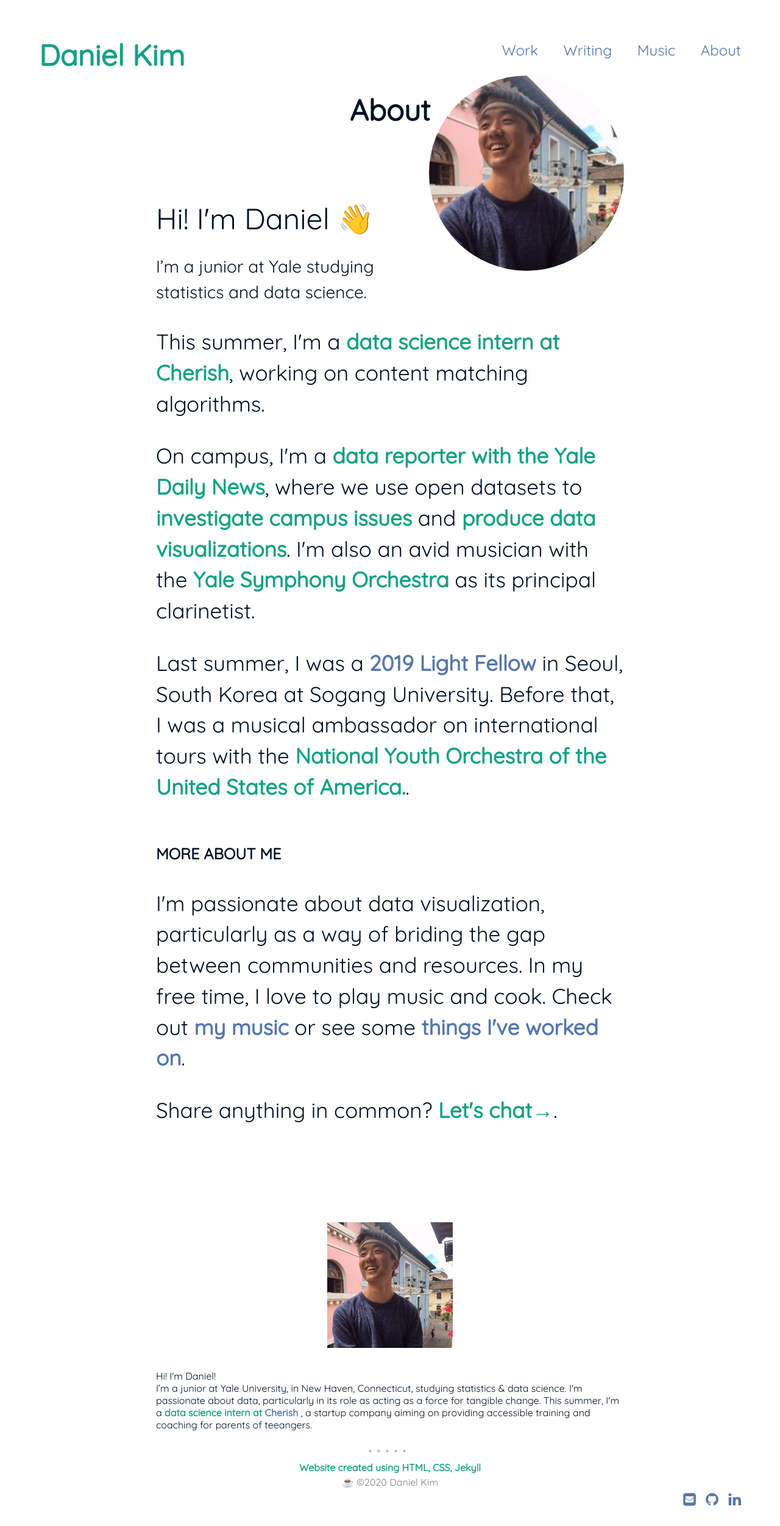
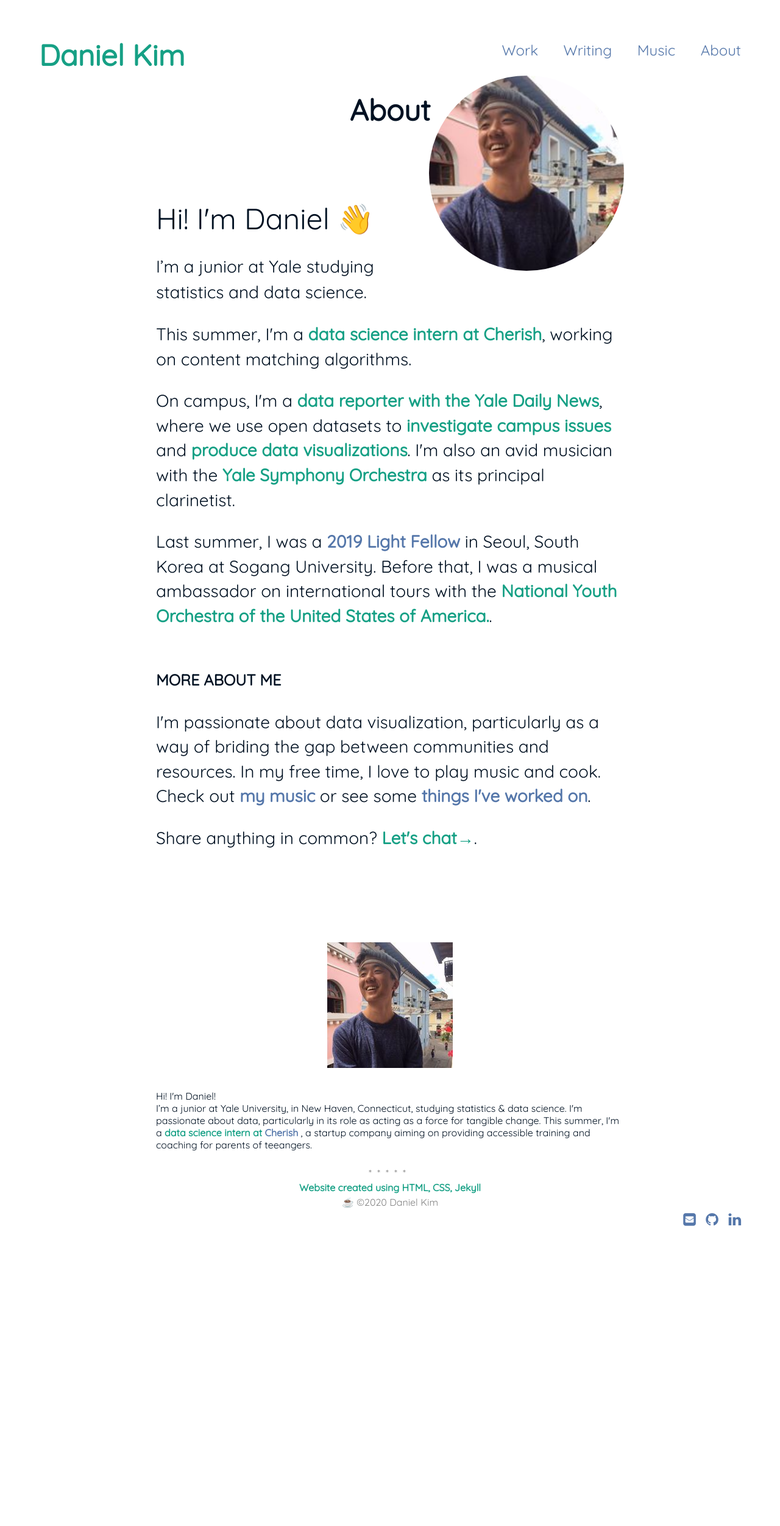
Before and after one commit to danielk56/danielk56.github.io, a Jekyll site: the page built from about.html, in a window 1280 px wide. Shown: the whole page at 61% size. Built offline with Jekyll 4.4.1, drawn with Linux system fonts in a browser that asks for light colours; after the commit the page ends 2043 px from its top, so only the background shows below that.

Commit message:
Update main.css

```diff
--- a/assets/css/main.css
+++ b/assets/css/main.css
@@ -321,7 +321,7 @@ img.displayed {
 .home-blurb {
     display: block;
     font-weight: 400;
-    font-size: 125%;
+    font-size: 100%;
     line-height: 145%;
 }
 
```
